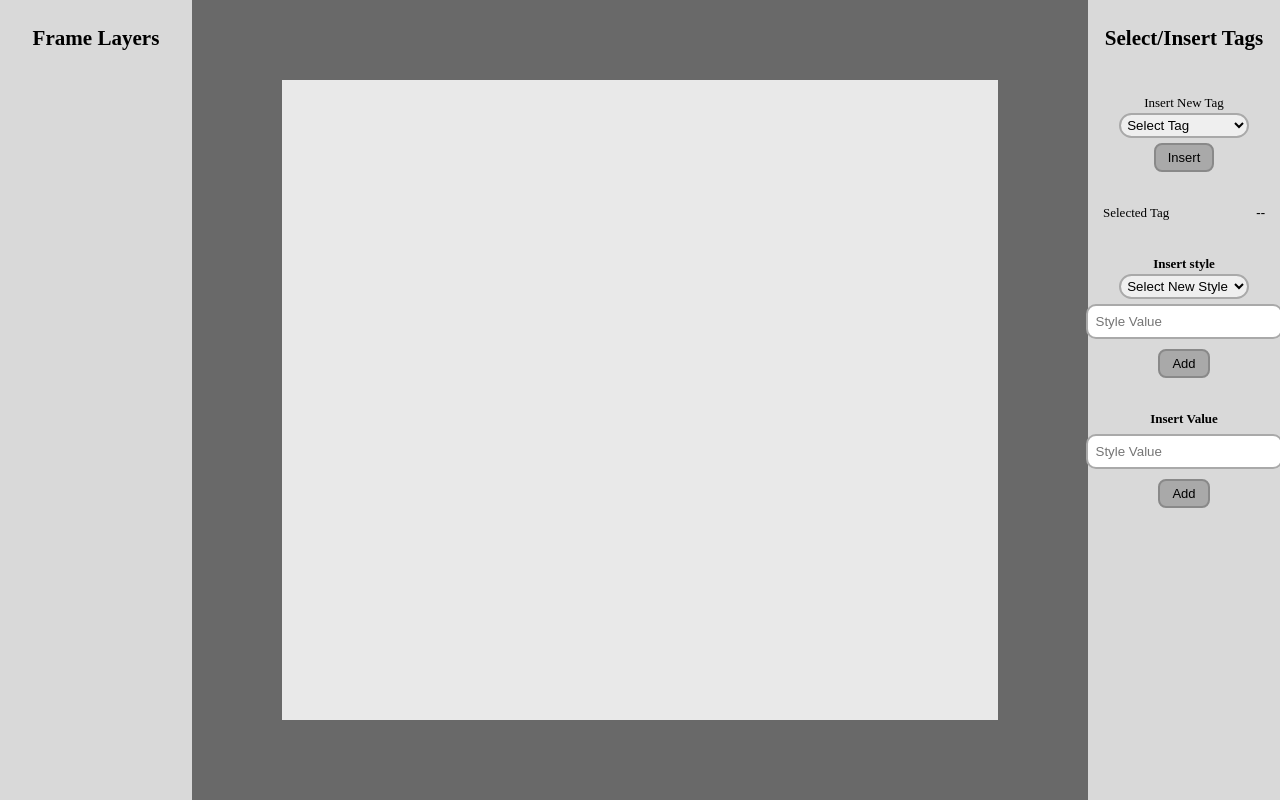
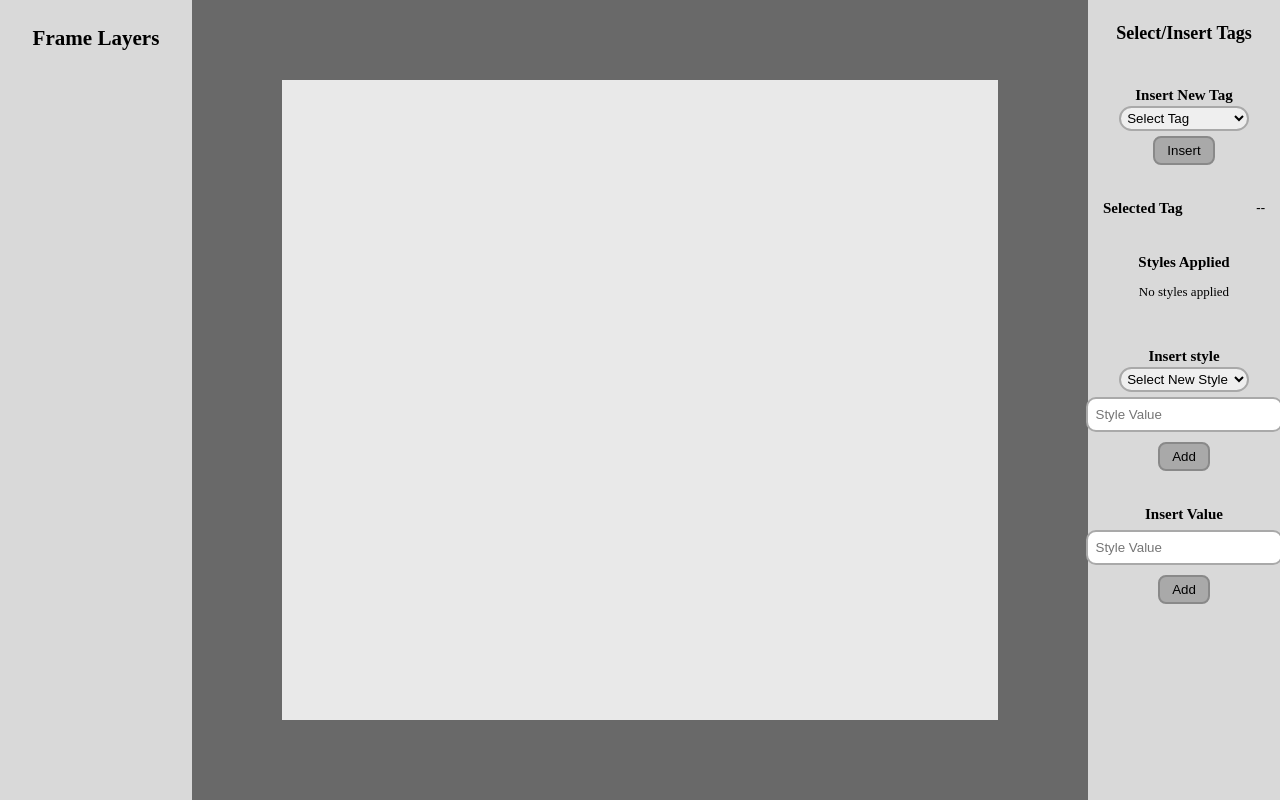
Before and after one commit to himanshuvarandani/UICreator, a React (Vite) app: page / in a window 1280 px wide. Built offline with nearby package versions, Linux system fonts and the light colour scheme.

Commit message:
feat: Show styles of selected tag

```diff
--- a/src/components/RightPanel/RightPanel.css
+++ b/src/components/RightPanel/RightPanel.css
@@ -1,11 +1,13 @@
 .rightPanel {
   background-color: #d9d9d9;
+  font-size: 13px;
   height: 100vh;
   padding: 5px;
   width: 15vw;
 }
 
 .rightPanelHeading {
+  font-size: 18px;
   text-align: center;
 }
 
@@ -17,8 +19,10 @@
 }
 
 .rightPanelLabel {
-  font-size: small;
+  font-size: 15px;
+  font-weight: bold;
   margin-bottom: 2px;
+  text-align: center;
 }
 
 .rightPanelDropdown {
@@ -32,7 +36,6 @@
   background-color: #a9a9a9;
   border: 2px solid #898989;
   border-radius: 8px;
-  font-size: small;
   margin-top: 5px;
   padding-bottom: 5px;
   padding-left: 12px;
@@ -48,9 +51,23 @@
 }
 
 .rightPanelTag {
-  font-size: small;
   font-weight: bold;
   margin-bottom: 2px;
+}
+
+.rightPanelDiv4 {
+  padding: 10px;
+  text-align: center;
+}
+
+.rightPanelStyleDiv {
+  align-items: center;
+  display: flex;
+  justify-content: space-between;
+}
+
+.rightPanelStyleName {
+  font-size: 15px;
 }
 
 .rightPanelDiv3 {
--- a/src/components/RightPanel/RightPanel.tsx
+++ b/src/components/RightPanel/RightPanel.tsx
@@ -4,15 +4,20 @@ import { AppContext } from "../../context/AppContext"
 import "./RightPanel.css"
 
 const RightPanel = ({ selectedElement }: RightPanelPropType) => {
-  const context = useContext<AppContextType | null>(AppContext) as AppContextType
-  const [newStyle, setNewStyle] = useState<{ key: string, value: string }>({ key: "", value: "" })
+  const context =
+    useContext<AppContextType | null>(AppContext) as AppContextType
+  const [newStyle, setNewStyle] = useState<{ key: string, value: string }>({
+    key: "",
+    value: ""
+  })
   const [newTag, setNewTag] = useState<string>("")
   const [value, setValue] = useState<string>("")
 
   const insertNewTag = () => {
     if (!newTag) return
 
-    const id: string = `${newTag}-${Object.keys(context.frameElementProps).length+1}`
+    const id: string =
+      `${newTag}-${Object.keys(context.frameElementProps).length+1}`
     context.setFrameElementProps((prevProps) => {
       return {
         ...prevProps,
@@ -91,7 +96,27 @@ const RightPanel = ({ selectedElement }: RightPanelPropType) => {
       </div>
       <div className="rightPanelDiv2">
         <p className="rightPanelLabel">Selected Tag</p>
-        <p className="rightPanelTag">{!selectedElement.tagId ? "--" : selectedElement.tagId}</p>
+        <p className="rightPanelTag">
+          {!selectedElement.tagId ? "--" : selectedElement.tagId}
+        </p>
+      </div>
+      <div className="rightPanelDiv4">
+        <p className="rightPanelLabel">Styles Applied</p>
+        {!context.frameElementProps[selectedElement.tagId]
+          ? (<p>No styles applied</p>)
+          : !Object.keys(
+            context.frameElementProps[selectedElement.tagId].style || {}
+          ).length
+            ? (<p>No styles applied</p>)
+            : Object.entries(
+              context.frameElementProps[selectedElement.tagId].style || {}
+            ).map(([styleName, styleValue]) => (
+              <div className="rightPanelStyleDiv">
+                <p className="rightPanelStyleName">{styleName}</p>
+                <p>{styleValue}</p>
+              </div>
+            ))
+        }
       </div>
       <div className="rightPanelDiv3">
         <h3 className="rightPanelLabel">Insert style</h3>
```
